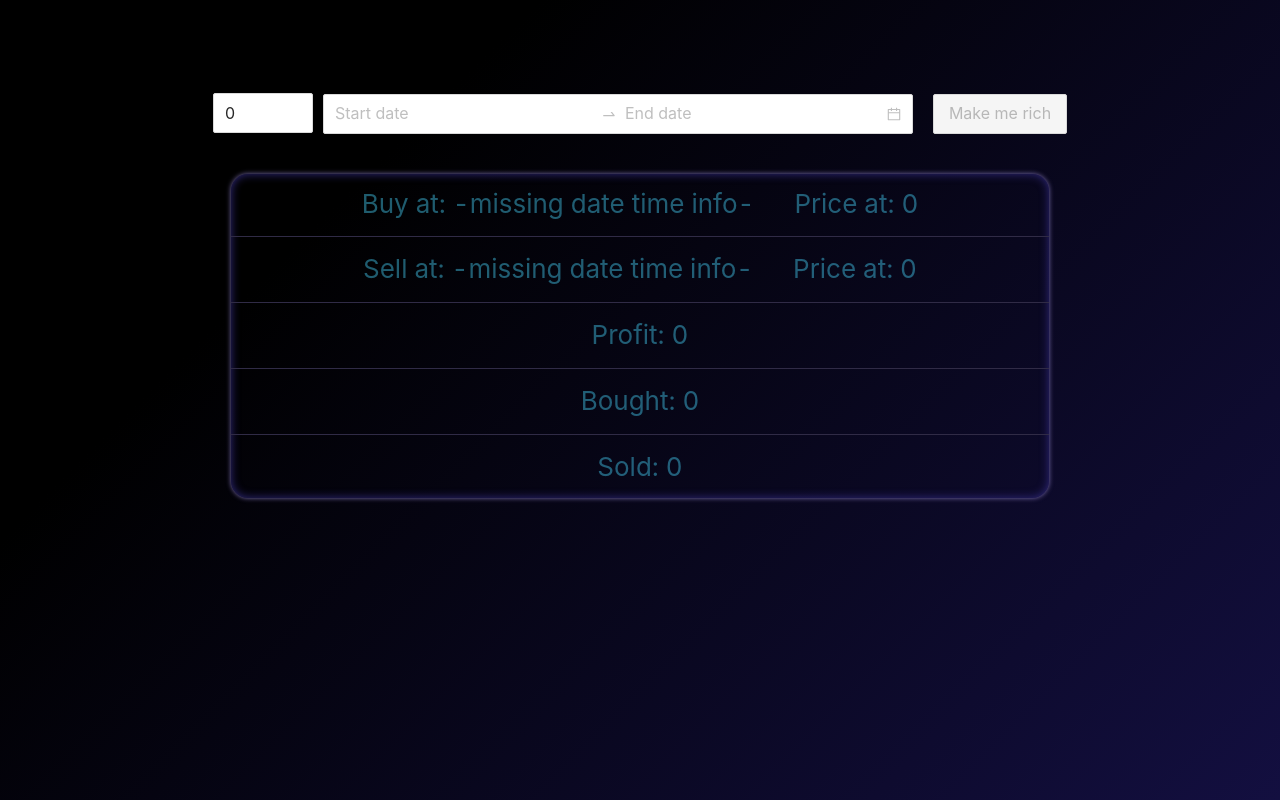
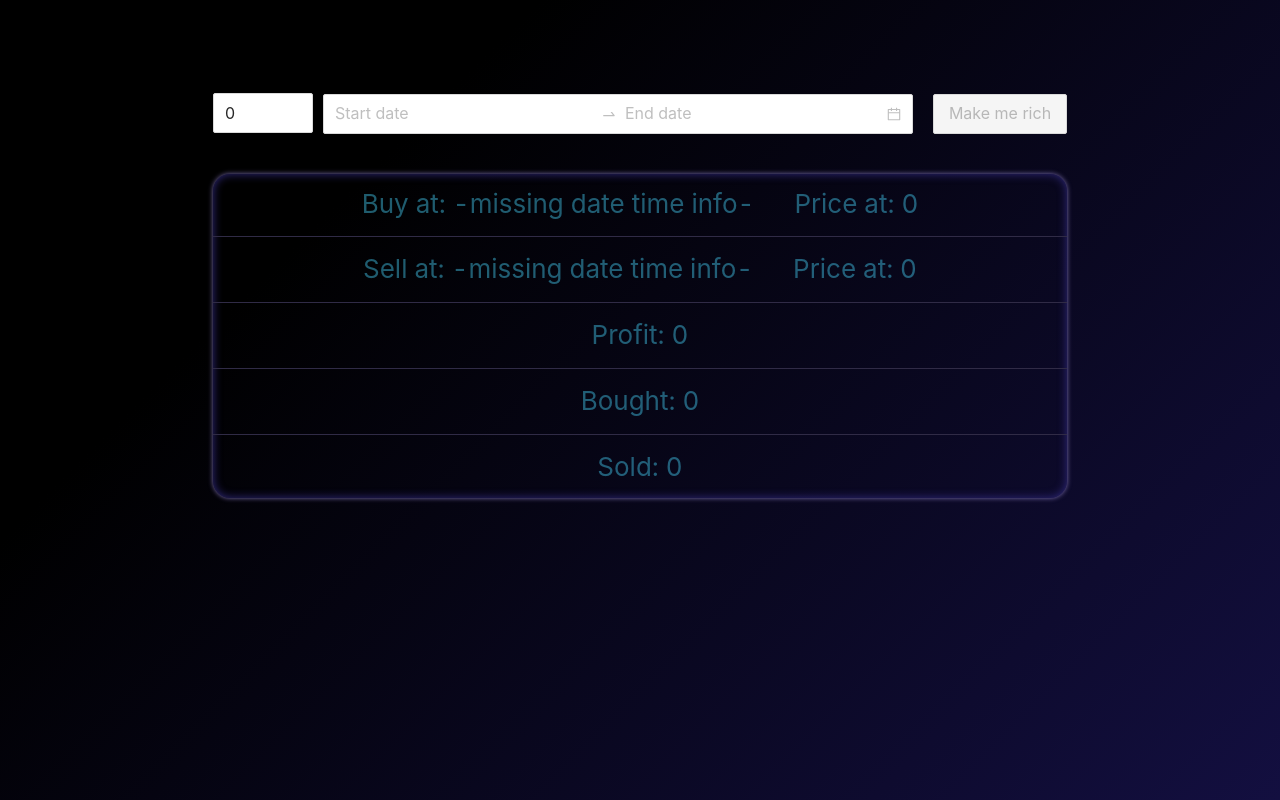
Before and after one commit to Taliss/fake-millionaire-web, a React (Create React App) app: page / in a window 1280 px wide. Built offline with nearby package versions, Linux system fonts and the light colour scheme.

Commit message:
fix bug and adjust error col-span

```diff
--- a/src/api.js
+++ b/src/api.js
@@ -25,11 +25,11 @@ export const getPoints = (start, end) => {
       }
 
       // when res failed and no errors info - fallback to front-end default error message
-      if (!data && (!data.errors || data.errors.length === 0)) {
+      if (!data || !data.errors || data.errors.length === 0) {
         return Promise.reject({ message: FALLBACK_ERROR_MESSAGE });
       }
 
-      // default validation errors from swagger. Message from first error should be enough
+      // validation errors from swagger and server error-handler. Message from first error should be enough
       return Promise.reject({ message: data.errors[0].message });
     });
 };
--- a/src/components/ContentSection.js
+++ b/src/components/ContentSection.js
@@ -2,15 +2,15 @@ import { ProfitInfo } from './ProfitInfo';
 import { Space, Row, Col, Typography } from 'antd';
 import { useSelector } from 'react-redux';
 import { getBuySellPointsErrorStatus } from '../store/millionaire';
-const { Text } = Typography;
+const { Paragraph } = Typography;
 
 export const ContentSection = () => {
   const errorWhileFetching = useSelector(getBuySellPointsErrorStatus);
   return (
     <Row className="gutter-row">
-      <Col span={errorWhileFetching ? 16 : 23}>
+      <Col span={24}>
         {errorWhileFetching ? (
-          <Text type="danger">{errorWhileFetching}</Text>
+          <Paragraph type="danger">{errorWhileFetching}</Paragraph>
         ) : (
           <ProfitInfo />
         )}
```
